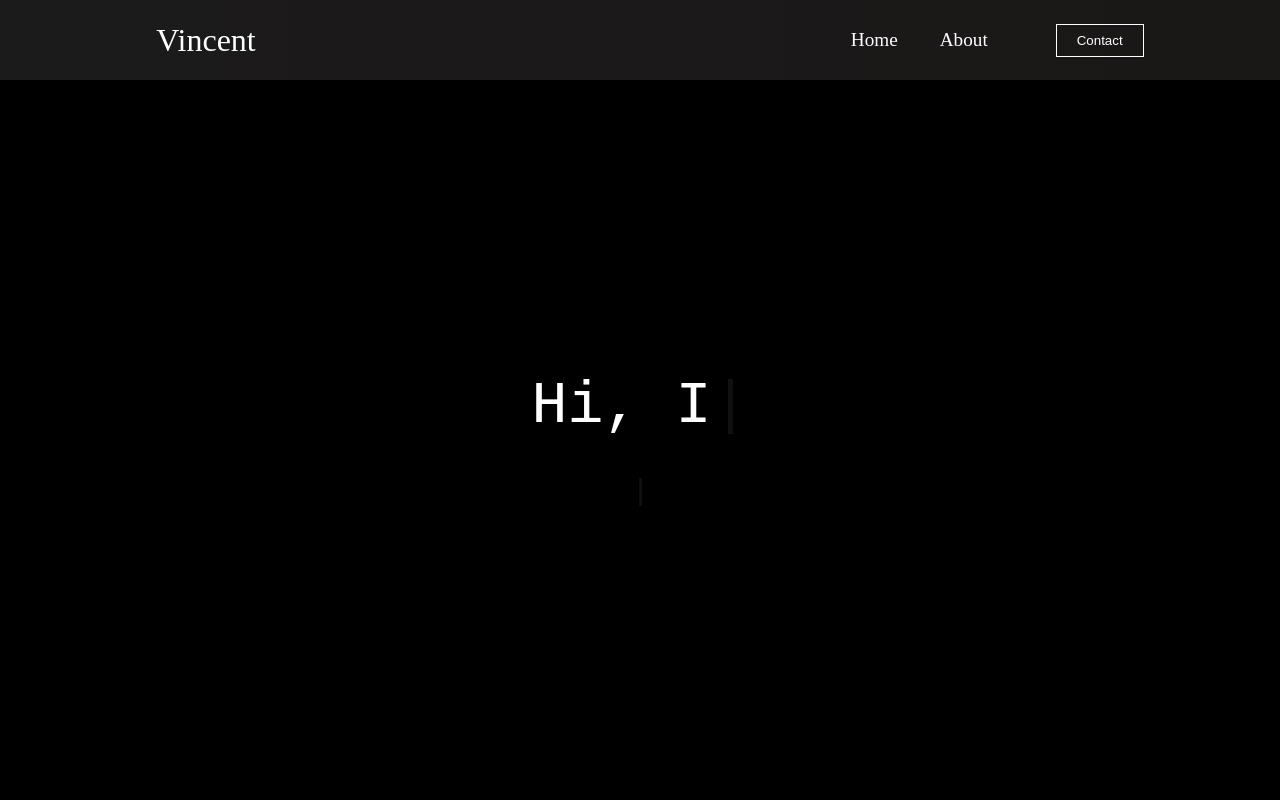
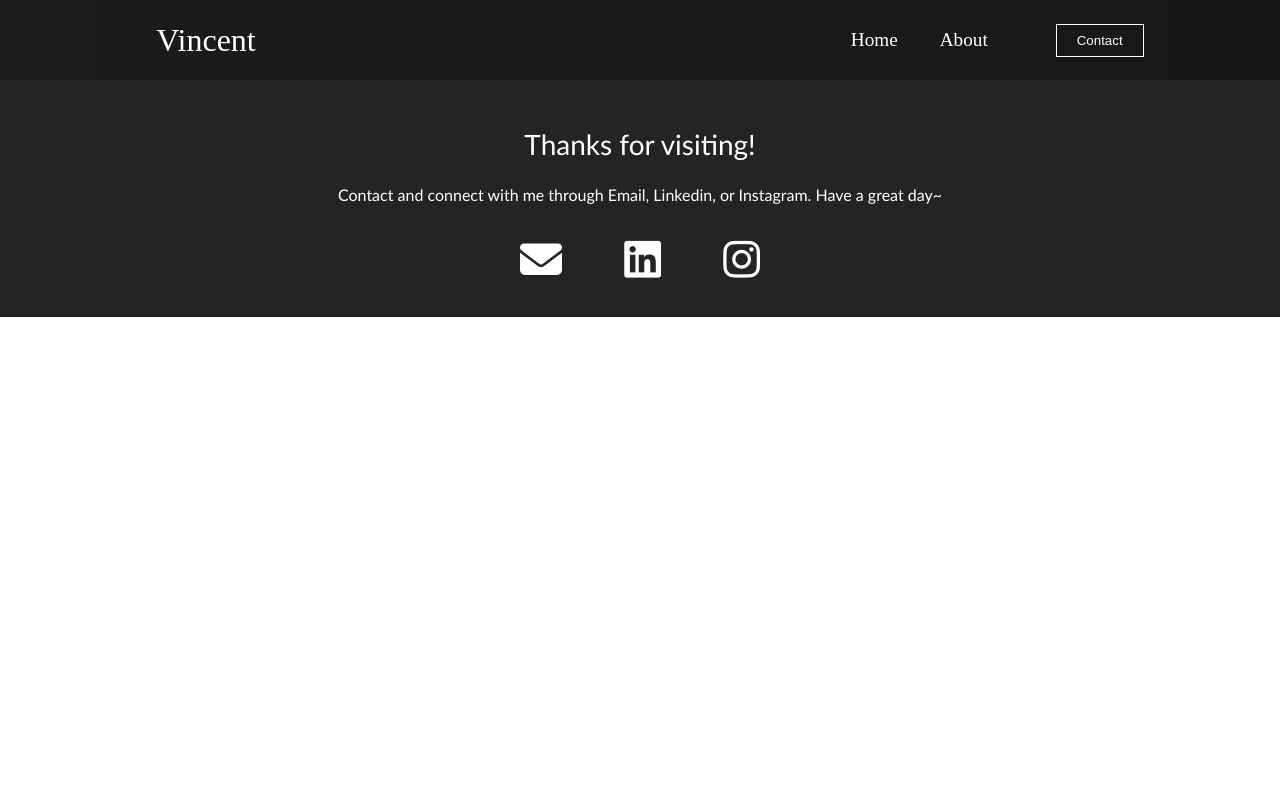
Before and after one commit to vincent-lin-0/vincentlin, a React (Create React App) app: page / in a window 1280 px wide. Shown: the top 800 px of the page. Built offline with nearby package versions, Linux system fonts and the light colour scheme.

Commit message:
changed homepage url

```diff
--- a/src/App.js
+++ b/src/App.js
@@ -12,7 +12,7 @@ function App() {
     <Router>
       <Navbar />
       <Routes>
-        <Route exact path='/' element={<Home />}/>
+        <Route exact path='/vincentlin' element={<Home />}/>
         <Route exact path='/about' element={<About />}/>
       </Routes>
       <Footer />
--- a/src/components/Navbar.js
+++ b/src/components/Navbar.js
@@ -28,7 +28,7 @@ function Navbar() {
     <>
     <nav className="navbar">
         <div className="navbar-container">
-            <Link to="/" className="navbar-logo" onClick={closeMobileMenu}>
+            <Link to="/vincentlin" className="navbar-logo" onClick={closeMobileMenu}>
                 Vincent
             </Link>
             <div className='menu-icon' onClick={handleClick}>
@@ -36,7 +36,7 @@ function Navbar() {
             </div>
             <ul className={click ? 'nav-menu active': 'nav-menu'}>
                 <li className='nav-item'>
-                    <Link to='/' className='nav-links' onClick={closeMobileMenu}>
+                    <Link to='/vincentlin' className='nav-links' onClick={closeMobileMenu}>
                         Home
                     </Link>
                 </li>
```
